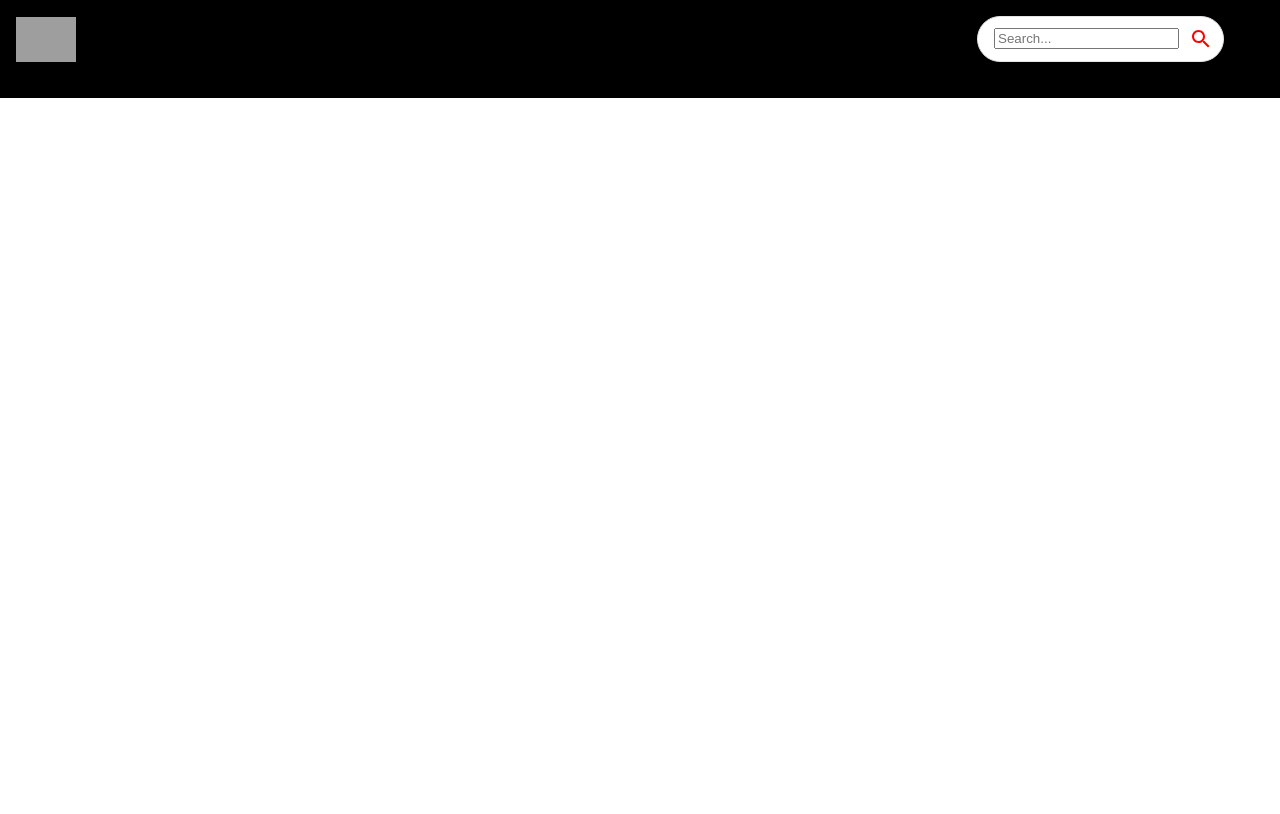
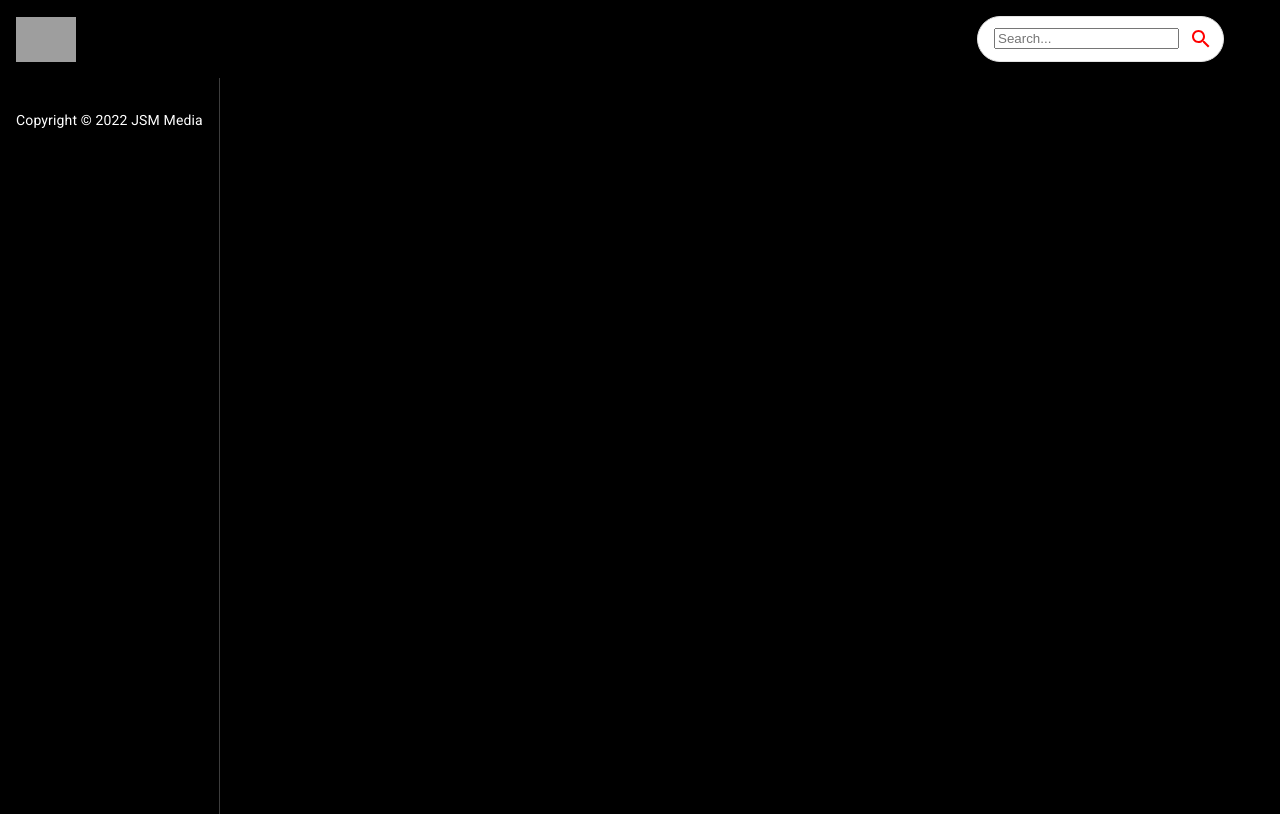
Before and after one commit to Mikaeel92/youtube-clone-jsm, a React (Create React App) app: page / in a window 1280 px wide. Built offline with nearby package versions, Linux system fonts and the light colour scheme; grey boxes are pictures that could not be loaded.

Commit message:
doing feed!

```diff
--- a/src/components/Feed.jsx
+++ b/src/components/Feed.jsx
@@ -1,8 +1,17 @@
 import React from 'react'
+import { useState, useEffect } from 'react'
+import { Box, Stack, Typography } from '@mui/material'
 
 const Feed = () => {
   return (
-    <div>Feed</div>
+    <Stack sx={{ flexDirection: { sx: 'column', md: 'row' } }}>
+      <Box sx={{ height: { sx: "auto", md: "92vh" }, borderRight: "1px solid #3d3d3d", px: { sx: 0, md: 2 } }}>
+        sidebar
+        <Typography className="copyright" variant="body2" sx={{ mt: 1.5, color: "#fff", }}>
+          Copyright © 2022 JSM Media
+        </Typography>
+      </Box>
+    </Stack>
   )
 }
 
```
